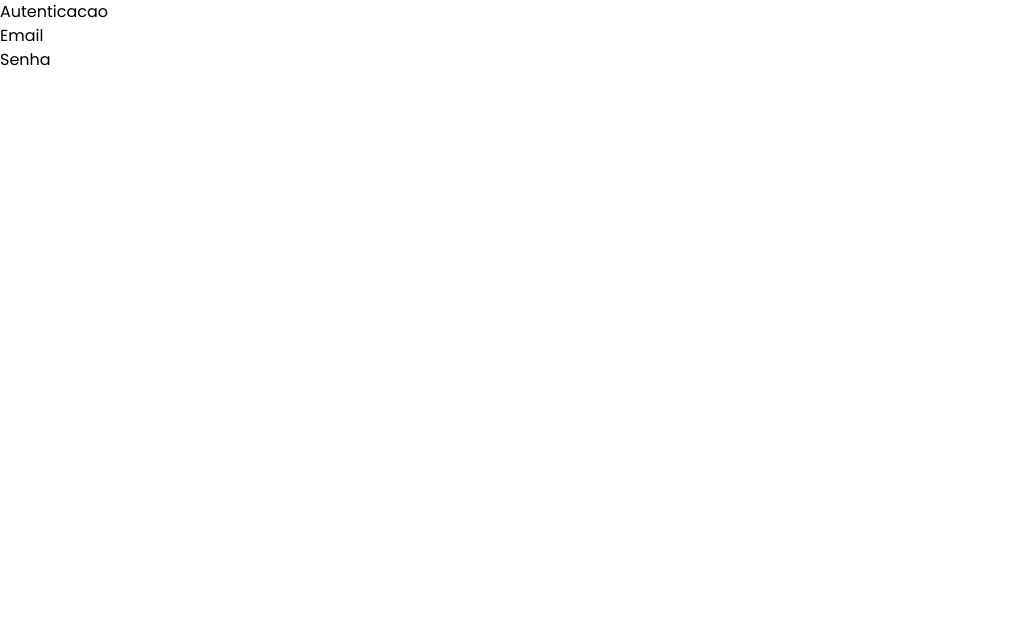
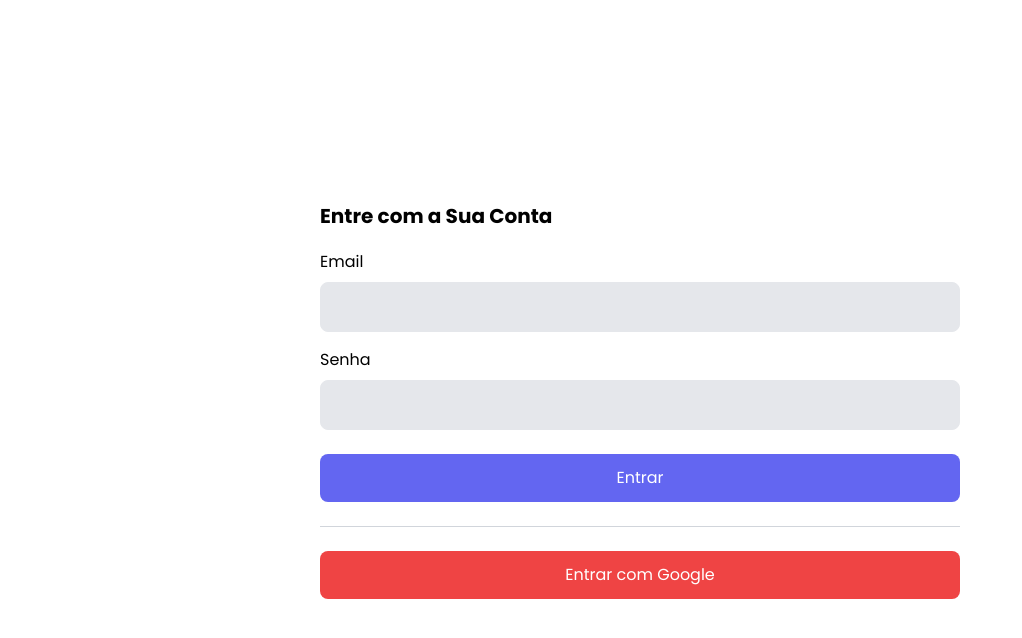
Before and after one commit to DevDaniloFerrari/admin-template, a Next.js app: page /autenticacao in a window 1280 px wide. Shown: the top 638 px of the page, without its empty margins (0-1022 px from the left). Built offline with nearby package versions, Linux system fonts and the light colour scheme.

Commit message:
melhorando layout do authInput

```diff
--- a/app/autenticacao/page.tsx
+++ b/app/autenticacao/page.tsx
@@ -7,9 +7,23 @@
   const [email, setEmail] = useState("");
   const [senha, setSenha] = useState("");
 
+  function submeter() {
+    if (modo === "login") console.log("login");
+    else console.log("cadastrar");
+  }
+
   return (
-    <div className={`flex flex-col`}>
-      <h1>Autenticacao</h1>
+    <div className="flex flex-col h-screen items-center justify-center">
+      <div className="w-1/2">
+        <h1
+          className={`
+        text-xl font-bold mb-5
+      `}
+        >
+          {modo === "login"
+            ? "Entre com a Sua Conta"
+            : "Cadastre-se na Plataforma"}
+        </h1>
         <AuthInput
           tipo="email"
           label="Email"
@@ -32,6 +46,28 @@
           obrigatorio
           naoRenderizarQuando={modo === "login"}
         />
+        <button
+          onClick={submeter}
+          className={`
+        w-full bg-indigo-500 hover:bg-indigo-400
+        text-white rounded-lg px-4 py-3 mt-6
+      `}
+        >
+          {modo === "login" ? "Entrar" : "Cadastrar"}
+        </button>
+
+        <hr className="my-6 border-gray-300 w-full" />
+
+        <button
+          onClick={submeter}
+          className={`
+        w-full bg-red-500 hover:bg-red-400
+        text-white rounded-lg px-4 py-3
+      `}
+        >
+          Entrar com Google
+        </button>
+      </div>
     </div>
   );
 }
--- a/components/auth/AuthInput.tsx
+++ b/components/auth/AuthInput.tsx
@@ -9,13 +9,18 @@
 
 export default function AuthInput(props: AuthInputProps) {
   return props.naoRenderizarQuando ? null : (
-    <div>
+    <div className={`flex flex-col mt-4`}>
       <label>{props.label}</label>
       <input
         type={props.tipo ?? "text"}
         value={props.valor}
         onChange={(event) => props.valorMudou?.(event.target.value)}
         required={props.obrigatorio}
+        className={`
+            px-4 py-3 rounded-lg bg-gray-200 mt-2
+            border focus:border-blue-500 focus:bg-white
+            focus:outline-none
+        `}
       />
     </div>
   );
```
Lines whose indentation alone changed are shown as unchanged.
